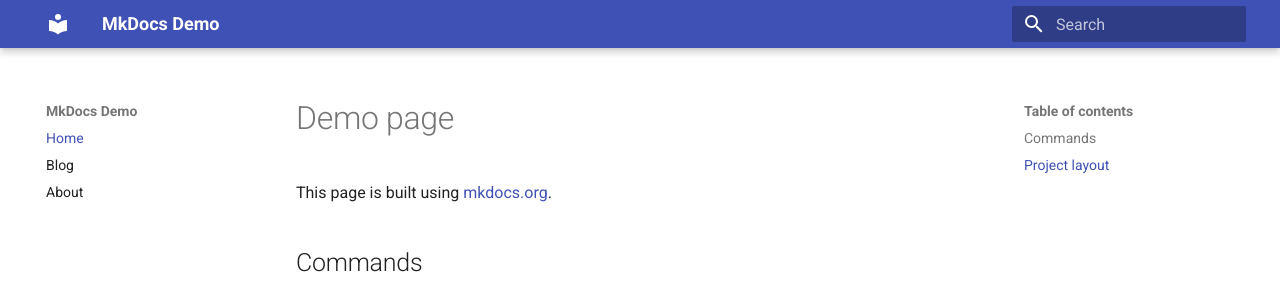
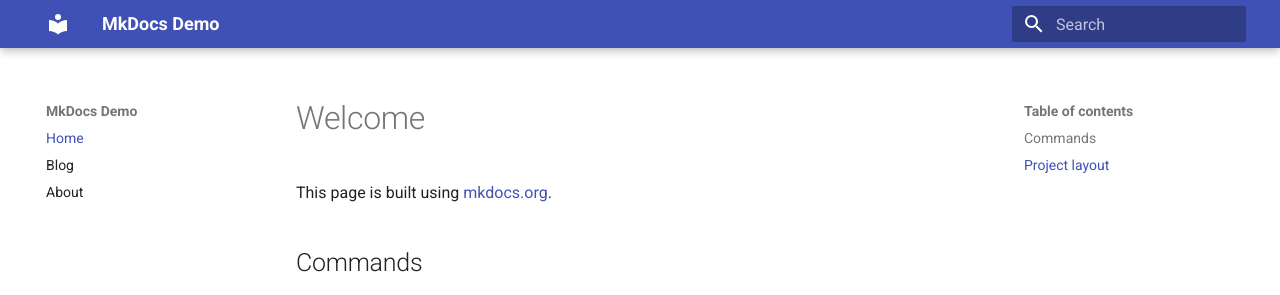
Before and after one commit to myspotontheweb/mkdocs-demo, an MkDocs documentation site: the page built from docs/index.md, in a window 1280 px wide. Shown: the top 295 px of the page. Built offline with MkDocs 1.6.1 and Material for MkDocs 9.7.7, drawn with Linux system fonts in a browser that asks for light colours.

Commit message:
Test caching

```diff
--- a/docs/index.md
+++ b/docs/index.md
@@ -1,4 +1,4 @@
-# Demo page
+# Welcome
 
 This page is built using [mkdocs.org](https://www.mkdocs.org).
 
```
